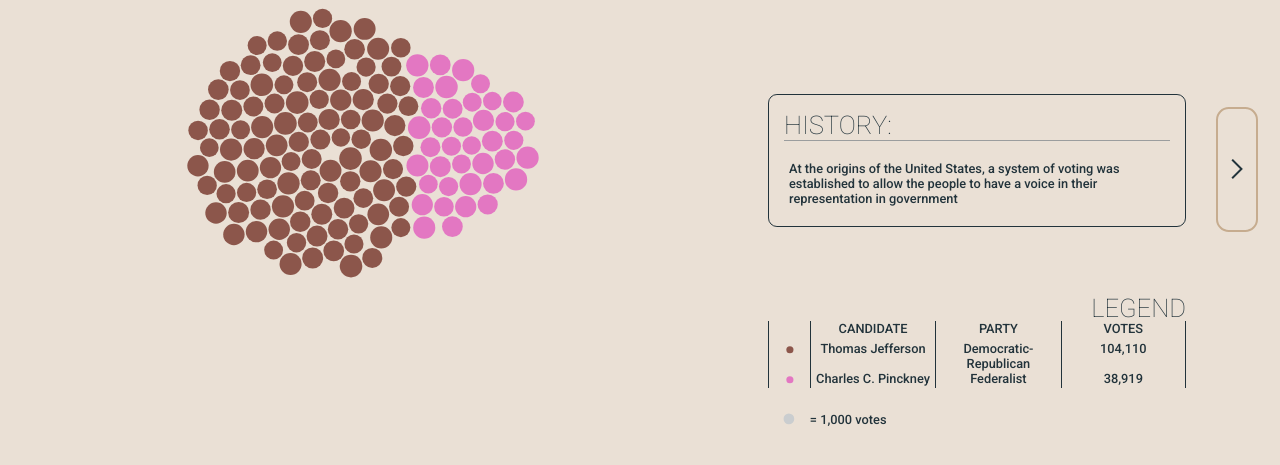
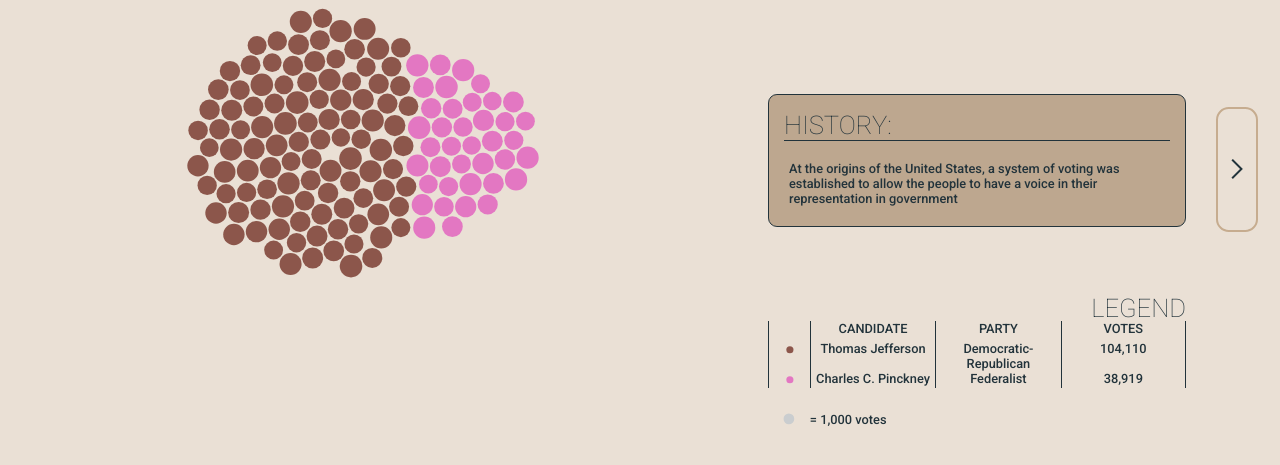
Before and after one commit to TylerLott/TylerLott.github.io, a plain HTML site: page index.html in a window 1280 px wide. Shown: the part 249-714 px from the top of the page. Drawn offline with nearby package versions, Linux system fonts and the light colour scheme.

Commit message:
darkened annotations

```diff
--- a/style.css
+++ b/style.css
@@ -72,6 +72,8 @@ p {
   border: 1px #22333b solid;
   visibility: hidden;
   min-height: 100px;
+  background-color: #bda78f;
+
 }
 .notes p {
   font-size: 1vw;
@@ -81,13 +83,13 @@ p {
 }
 .notes h3 {
   font-size: 2vw;
-  font-weight: 100;
+  font-weight: 200;
   margin: 0;
   margin-left: 15px;
   margin-top: 15px;
   margin-right: 15px;
   color: #22333b;
-  border-bottom: #9b9d9e 1px solid;
+  border-bottom: #22333b 1px solid;
 }
 .legend {
   grid-area: legend;
```
